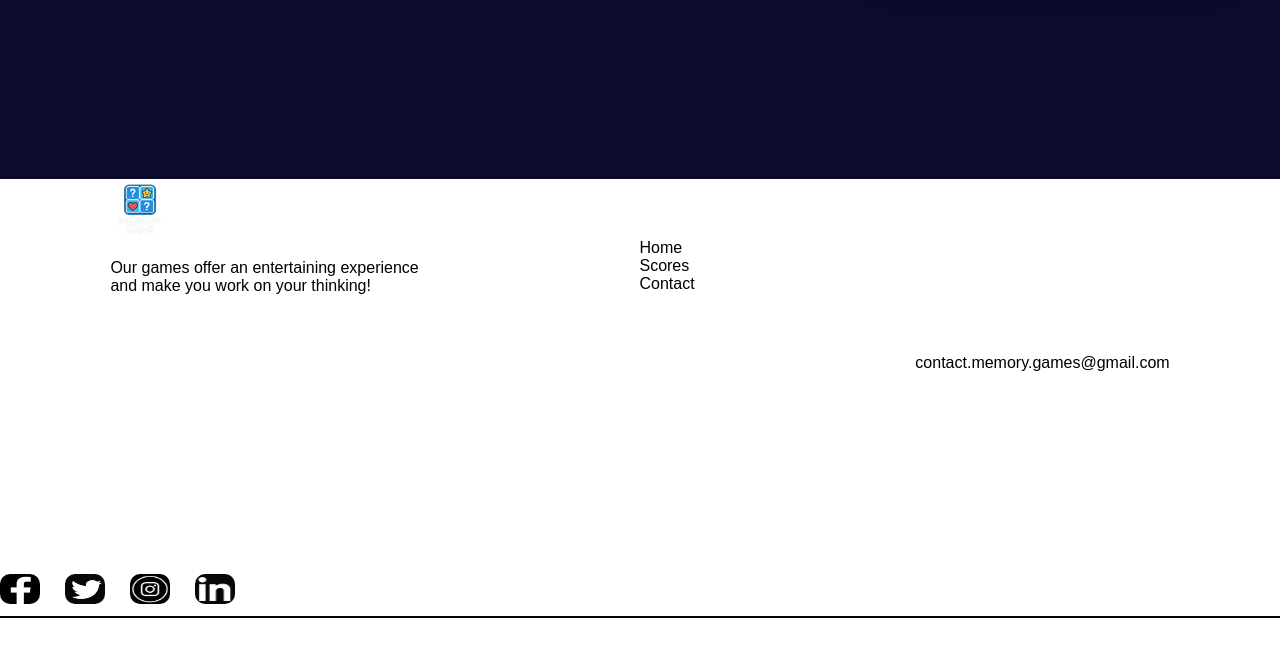
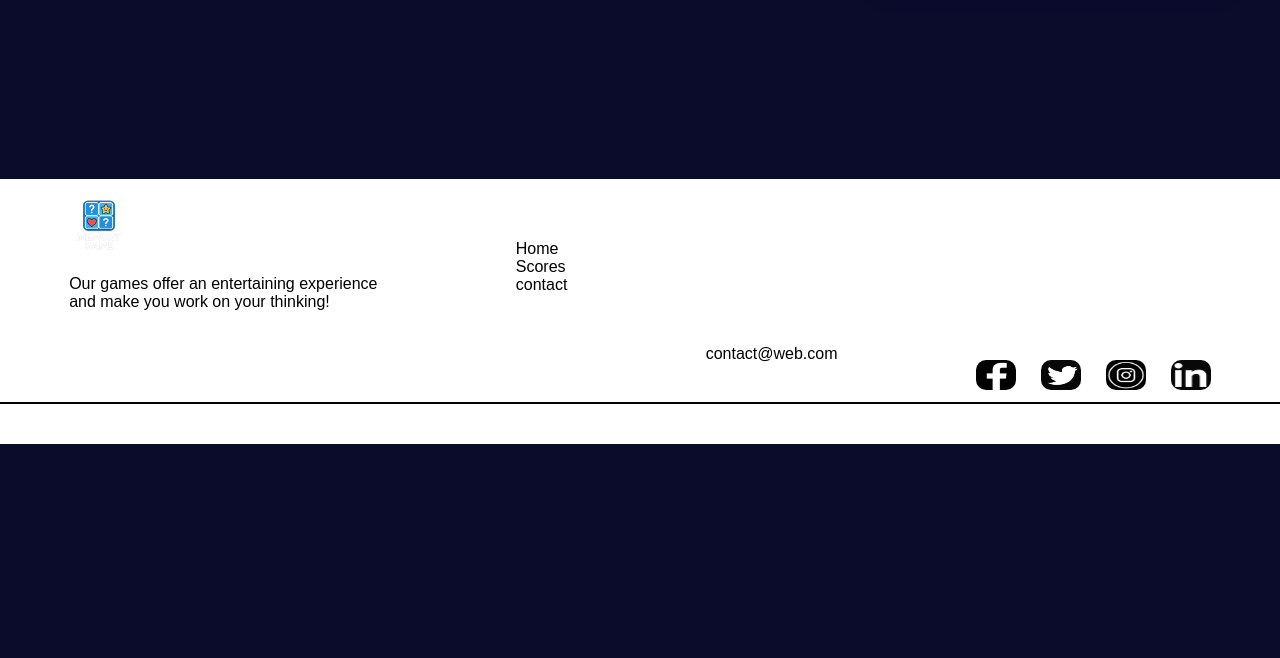
Before and after one commit to matheosalvador/Memory, a PHP site: page /games/memory/index.php in a window 1280 px wide. Shown: the part 1422-2080 px from the top of the page. After the commit the page ends 1866 px from the top, so only its background shows below. Run offline with PHP 8.4, Linux system fonts and the light colour scheme.

Commit message:
correction du footer et header sur index(game)/page d'acceuil

```diff
--- a/games/memory/index.php
+++ b/games/memory/index.php
@@ -8,21 +8,21 @@
     <title>Games</title>
 </head>
     <body>
-    <!-- header start -->
+
+        <!-- header start (start at the top)-->
         <header>
-        <img src="assets/images/logo_memory.png" alt="logo">
+            <img class="logohead" src="assets\images\logo_memory.png" alt="logo">
                 <div class="nav-container">
                     <table>
                         <thead>
-                    <th><a href="index.html">Home</a></th>
-                    <th id="spaceh">_____</th>
-                    <th><a href="scores.html">Scores</a></th>
-                    <th id="spaceh">_____</th>
-                    <th><button><a href="Contact.html">Contact us</a></button></th>
+                            <th><a class="spaceh" href="index.html"> Home</a></th> <!-- redirection to home page-->
+                            <th><a class="spaceh" href="scores.html"> Scores</a></th> <!-- redirection to scores page-->
+                            <th><button><a href="contact.html">Contact us</a></button></th> <!-- redirection to contact page-->
                         </thead>
                     </table>
                 </div>
         </header>
+        <!-- header end -->
 
         <!-- memory.html -->
         <section class="memory-game">
@@ -116,39 +116,40 @@
         </div>
     </section>
 
-    <!-- Footer -->
+        <!-- start of footer (start at the bottom) -->
         <footer>
             <div class="fhead">
                 <div class="tabl0">
-                <img src="assets/images/logo_memory.png" alt="Logo" id="logo">
-                <p>Our games offer an entertaining experience<br />and make you work on your thinking!</p>
+                    <p> <img src="assets\images\logo_memory.png" alt="logo" id="logo"></p>
+                    <p>Our games offer an entertaining experience<br /> and make you work on your thinking!</p>
                 </div>
                 <div class="tabl1">
-                <h4>Menu</h4>
+                    <h4>Menu</h4> <!-- redirections -->
                     <a href="index.html">Home</a>
                     <a href="scores.html">Scores</a>
-                <a href="contact.html">Contact</a>
+                    <a href="contact.html">contact</a>
                 </div>
-            <div class="tabl2">
+                <div class="tabl2"> <!-- sum text :> -->
                     <h4>Contact us</h4><br />
-                <span>We are at your<br />disposal for<br />any questions.</span>
+                    <span>We are at your<br />disposal for<br /> any questions.</span>
                     <br />
-                <p>contact.memory.games@gmail.com</p>
+                    <p>contact@web.com</p>
+                    <br />
                 </div>
+                <div id="links"> <!-- links for facebook, instagram, twitter and linkedin -->
+                    <a href="https://www.facebook.com/profile.php?id=61581419054379"><img src="assets\images\facebook_logo.png" alt="Facebook" class="linka"></a>
+                    <a href="https://x.com/MemoryContact"><img src="assets\images\twitter_logo.png" alt="Twitter" class="linka"></a>
+                    <a href="https://www.instagram.com/contact.memory.games/"><img src="assets\images\instagram_logo.png" alt="Instagram" class="linka"></a>
+                    <a href="https://www.linkedin.com/in/memory-games-168488388/"><img src="assets\images\linkedin_logo.png" alt="linkdin" class="linka"></a>
                 </div>
 
-        <div id="links">
-            <a href="https://www.facebook.com/profile.php?id=61581419054379"><img src="assets/images/facebook_logo.png" alt="Facebook" class="linka"></a>
-            <a href="https://x.com/MemoryContact"><img src="assets/images/twitter_logo.png" alt="Twitter" class="linka"></a>
-            <a href="https://www.instagram.com/contact.memory.games/"><img src="assets/images/instagram_logo.png" alt="Instagram" class="linka"></a>
-            <a href="https://www.linkedin.com/in/memory-games-168488388/"><img src="assets/images/linkedin_logo.png" alt="LinkedIn" class="linka"></a>
             </div>
-
-        <hr>
-
+            <hr> <!-- line -->
             <div id="endf">
-            <span>Copyright © 2025 LOGO All Rights Reserved.</span>
+                <span>© 2025 all rights reserved</span>
             </div>
         </footer>
+        <!-- end of footer -->
+
     </body>
 </html>
```
Also changed, not shown: index.php (+18 -24 lines). Lines whose indentation alone changed are shown as unchanged.
